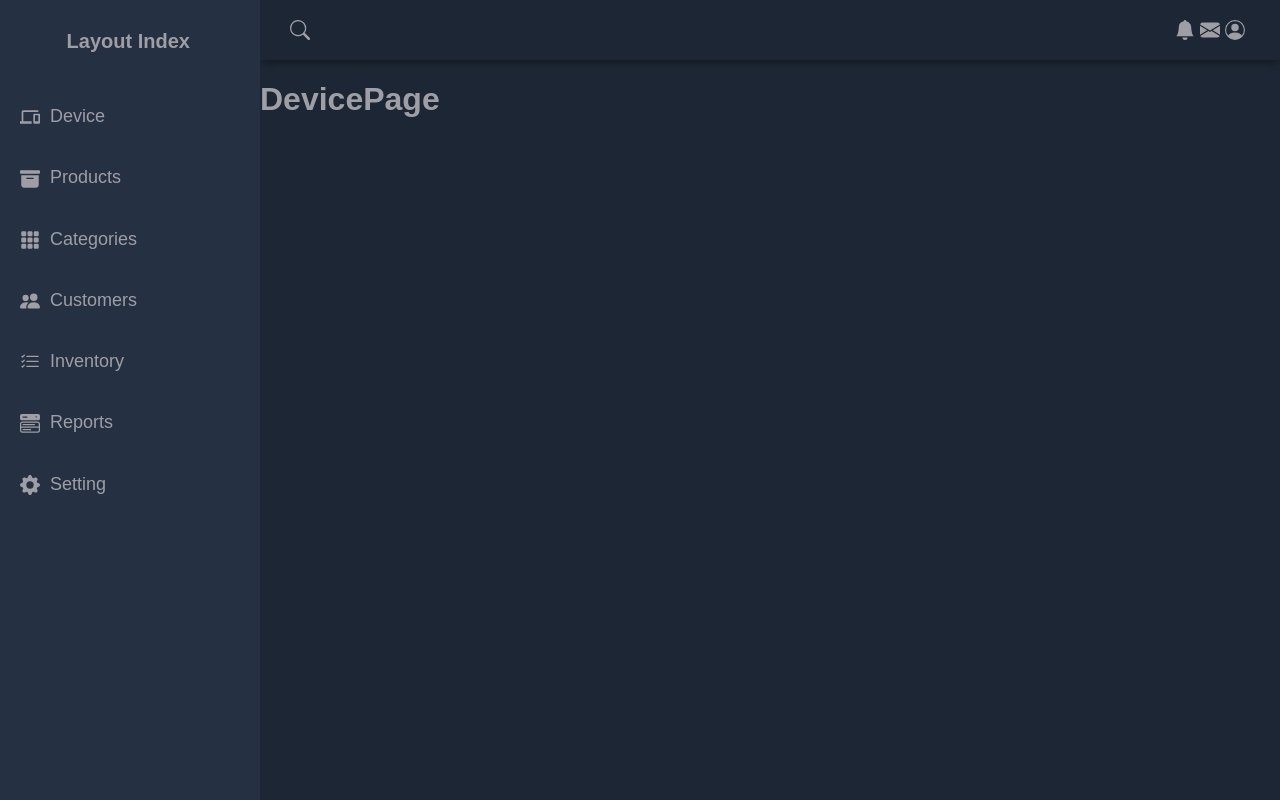
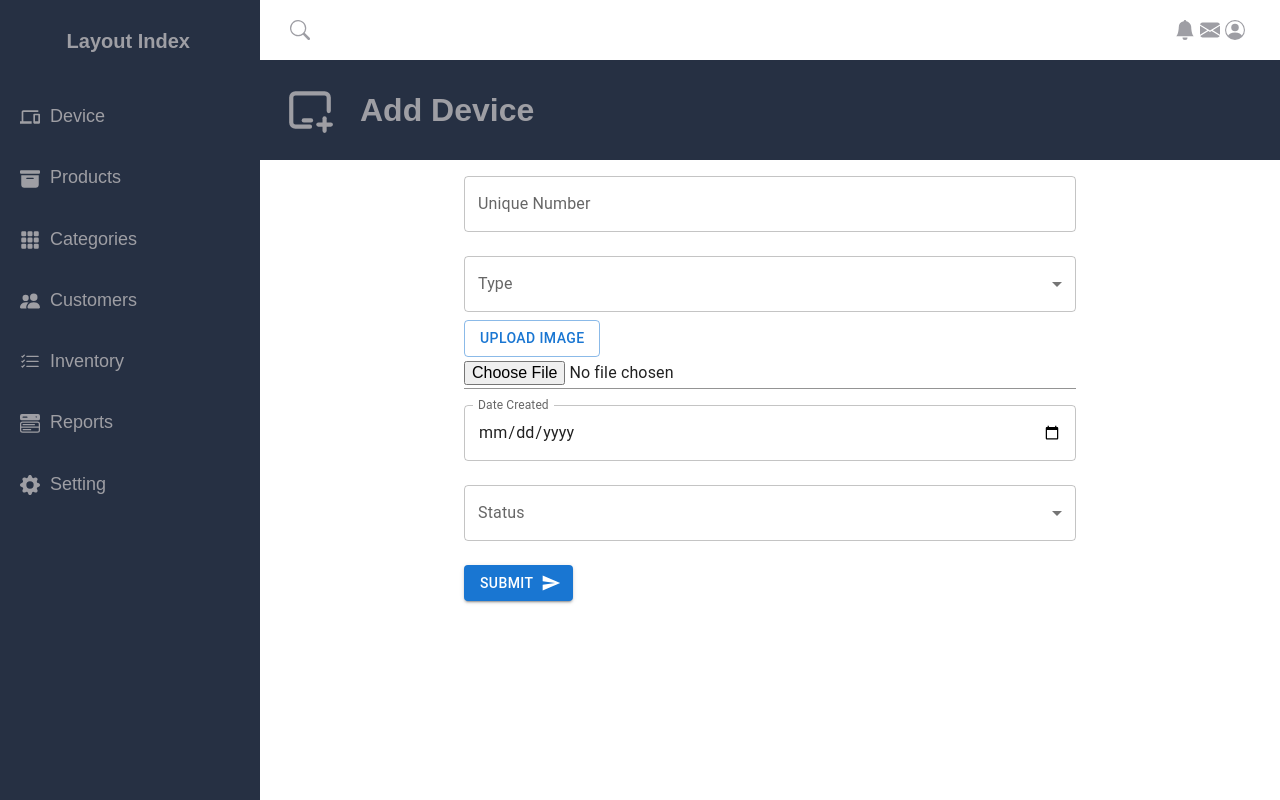
Before and after one commit to yasithWimukthi/device-manager-front-end, a React (Create React App) app: page / in a window 1280 px wide. Built offline with nearby package versions, Linux system fonts and the light colour scheme; some icons are missing.

Commit message:
implement device page

```diff
--- a/src/App.css
+++ b/src/App.css
@@ -1,7 +1,7 @@
 body {
   margin: 0;
   padding: 0;
-  background-color: #1d2634;
+  /*background-color: #1d2634;*/
   color: #9e9ea4;
   font-family: 'Montserrat', sans-serif;
 }
@@ -29,7 +29,7 @@ body {
 
 .grid-container {
   display: grid;
-  grid-template-columns: 260px 1fr 1fr 1fr;
+  grid-template-columns: 260px 1fr;
   grid-template-rows: 0.2fr 3fr;
   grid-template-areas:
     'sidebar header header header'
--- /dev/null
+++ b/src/components/PageHeader/PageHeader.css
@@ -0,0 +1,13 @@
+.page-header {
+    background-color: #263043;
+    height: 100px;
+    display: flex;
+}
+.page-header-icon {
+    align-self: center;
+    width: 100px;
+    height: 50px;
+}
+.page-header-title {
+    align-self: center;
+}
--- /dev/null
+++ b/src/components/PageHeader/PageHeader.js
@@ -0,0 +1,25 @@
+import React from 'react';
+import { TbDeviceIpadHorizontalPlus } from "react-icons/tb";
+import './PageHeader.css';
+const PageHeader = ({title}) => {
+
+    const displayIcon = () => {
+        switch (title) {
+            case 'Add Device':
+                return <TbDeviceIpadHorizontalPlus className="page-header-icon"/>
+            case 'Edit Device':
+                return <i className="fas fa-edit"></i>
+            default:
+                return <i className="fas fa-plus-circle"></i>
+        }
+    }
+
+    return (
+        <div className='page-header'>
+            {displayIcon()}
+            <h1 className='page-header-title'>{title}</h1>
+        </div>
+    )
+}
+
+export default PageHeader;
--- /dev/null
+++ b/src/pages/DevicePage/index.css
@@ -0,0 +1,8 @@
+.form-container {
+    display: flex;
+    justify-content: center;
+}
+
+.form-container form {
+    width: 60%;
+}
--- a/src/pages/DevicePage/index.js
+++ b/src/pages/DevicePage/index.js
@@ -1,9 +1,139 @@
+import React from "react";
+import {useFormik} from 'formik';
+import * as Yup from 'yup';
+import {TextField, Button, FormControl, InputLabel, Select, MenuItem, Box, Input} from '@mui/material';
+import SendIcon from '@mui/icons-material/Send';
+import PageHeader from "../../components/PageHeader/PageHeader";
+import './index.css';
+
+const validationSchema = Yup.object({
+    number: Yup.number().required('Please enter a valid number.'),
+    type: Yup.string().required('Required.'),
+    image: Yup.mixed().required('Required'),
+    dateCreated: Yup.date().required('Required.'),
+    status: Yup.string().required('Required.'),
+});
+
+
 const DevicePage = () => {
+    const formik = useFormik({
+        initialValues: {
+            number: '',
+            type: '',
+            image: null,
+            dateCreated: '',
+            status: '',
+        },
+        validationSchema: validationSchema,
+        onSubmit: (values) => {
+            // Handle form submission here
+            console.log(values);
+            // reset initialValues
+            formik.resetForm();
+        },
+    });
+
+    const handleImageChange = (event) => {
+        formik.setFieldValue('image', event.currentTarget.files[0]);
+    };
+
     return (
         <div>
-            <h1>DevicePage</h1>
+            <PageHeader title="Add Device"/>
+            <div className="form-container">
+                <form onSubmit={formik.handleSubmit}>
+                    <TextField
+                        fullWidth
+                        id="number"
+                        name="number"
+                        label="Unique Number"
+                        value={formik.values.number}
+                        onChange={formik.handleChange}
+                        error={formik.touched.number && Boolean(formik.errors.number)}
+                        helperText={formik.touched.number && formik.errors.number}
+                        margin="normal"
+                    />
+
+                    <FormControl fullWidth margin="normal">
+                        <InputLabel id="type-label">Type</InputLabel>
+                        <Select
+                            labelId="type-label"
+                            id="type"
+                            name="type"
+                            value={formik.values.type}
+                            onChange={formik.handleChange}
+                            error={formik.touched.type && Boolean(formik.errors.type)}
+                        >
+                            <MenuItem value="pos">POS</MenuItem>
+                            <MenuItem value="kiosk">Kiosk</MenuItem>
+                            <MenuItem value="digitalSignage">Digital Signage</MenuItem>
+                        </Select>
+                    </FormControl>
+
+                    <label htmlFor="image">
+                        <Button variant="outlined" component="span">
+                            Upload Image
+                        </Button>
+                    </label>
+
+                    {formik.errors.image ? formik.errors.image : null}
+
+                    <Input
+                        fullWidth
+                        type="file"
+                        id="image"
+                        name="image"
+                        onChange={handleImageChange}
+                        error={formik.touched.image && Boolean(formik.errors.image)}
+                        inputProps={{ accept: 'image/*' }}
+                        margin="normal"
+                    />
+
+                    {formik.values.image && (
+                        <Box mt={2}>
+                            <img src={URL.createObjectURL(formik.values.image)} alt="Selected" style={{ maxWidth: '100%', maxHeight: '200px' }} />
+                        </Box>
+                    )}
+                    <TextField
+                        fullWidth
+                        id="dateCreated"
+                        name="dateCreated"
+                        label="Date Created"
+                        type="date"
+                        InputLabelProps={{shrink: true}}
+                        value={formik.values.dateCreated}
+                        onChange={formik.handleChange}
+                        error={formik.touched.dateCreated && Boolean(formik.errors.dateCreated)}
+                        helperText={formik.touched.dateCreated && formik.errors.dateCreated}
+                        margin="normal"
+                    />
+
+                    <FormControl fullWidth margin="normal">
+                        <InputLabel id="status-label">Status</InputLabel>
+                        <Select
+                            labelId="status-label"
+                            id="status"
+                            name="status"
+                            value={formik.values.status}
+                            onChange={formik.handleChange}
+                            error={formik.touched.status && Boolean(formik.errors.status)}
+                        >
+                            <MenuItem value="active">Active</MenuItem>
+                            <MenuItem value="inactive">Inactive</MenuItem>
+                        </Select>
+                    </FormControl>
+
+                    <Box mt={2} direction="column"
+                         justifyContent="center"
+                         alignItems="flex-end">
+                        <Button variant="contained" type="submit" endIcon={<SendIcon/>}>
+                            Submit
+                        </Button>
+                    </Box>
+                </form>
+            </div>
         </div>
-    )
+    );
 }
 
 export default DevicePage;
```
Also changed, not shown: package.json (+8 -1 lines), 1 other file (tests, documents, lock files or other folders).
